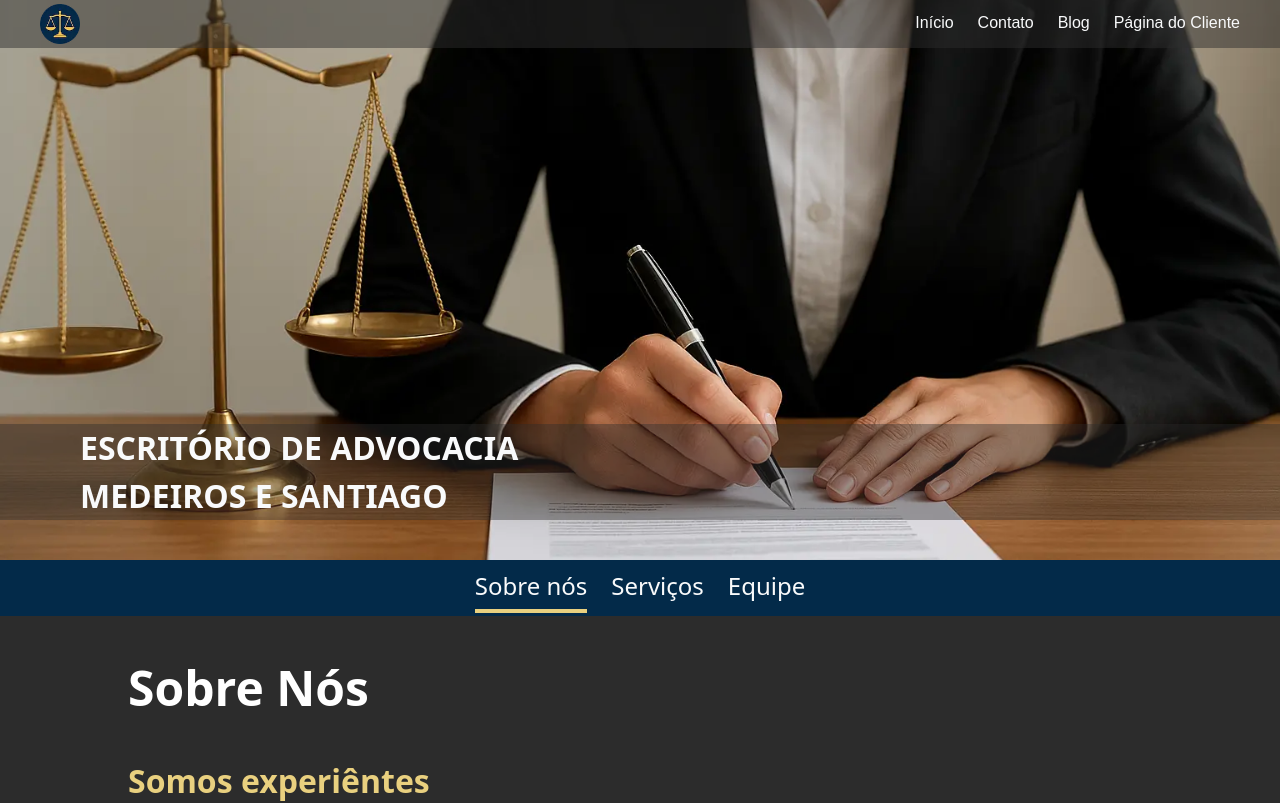
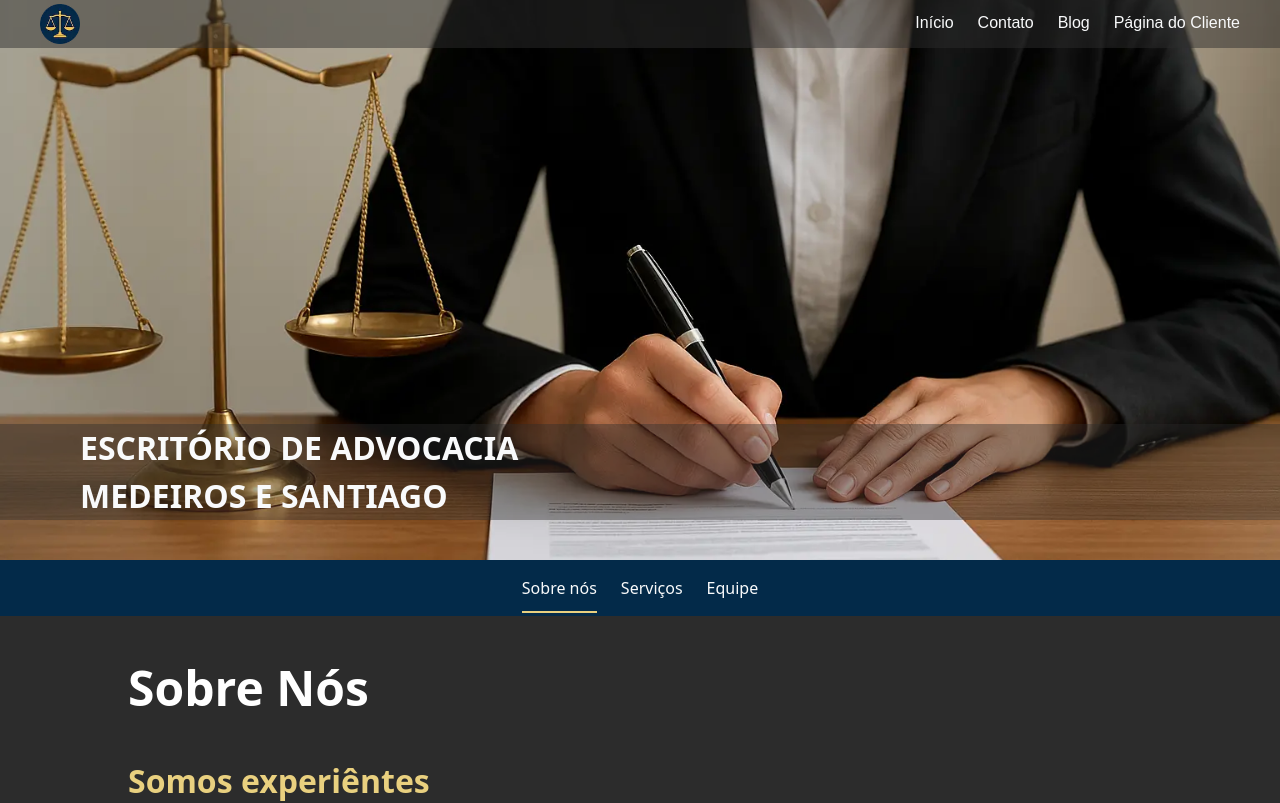
Before and after one commit to DavidSheltonSF/corporate-lawyer-website, a Next.js app: page / in a window 1280 px wide. Shown: the top 803 px of the page. Built offline with nearby package versions, Linux system fonts and the light colour scheme.

Commit message:
refactor(SubNavbarItem): enhance style
Use position absolute to controll the moviment of the selection line instead of flex-box

Remove flex-col style from <li>

Replace justify-between with justify-center in <li>

Set text-[1.5rem] and text-[1rem] to large screens

Set h-[2x] to the selection line

```diff
--- a/app/components/SubNavbarItem.tsx
+++ b/app/components/SubNavbarItem.tsx
@@ -28,15 +28,15 @@ export function SubNavbarItem(props: Props) {
   const isSelected = index === selected;
   return (
     <li
-      className="flex flex-col cursor-pointer justify-between items-between h-full"
+      className="flex relative cursor-pointer justify-center items-center h-full"
       onClick={handleClick}
       onMouseOver={handleMouseEnter}
       onMouseOut={handleMouseOut}
     >
-      <span className="text-color-white text-[24px] mt-[5px]">{name}</span>
+      <span className="text-color-white text-[1.5rem] lg:text-[1rem]">{name}</span>
       <span
-        className={`bg-color-secondary h-[4px] transition-all ${
-          isOver || isSelected ? 'ml-0 mr-auto w-full' : 'ml-auto mr-0 w-0'
+        className={`absolute bottom-0 bg-color-secondary h-[2px] transition-all ${
+          isOver || isSelected ? 'left-0 w-full' : 'right-0 w-0'
         }`}
       ></span>
     </li>
```
